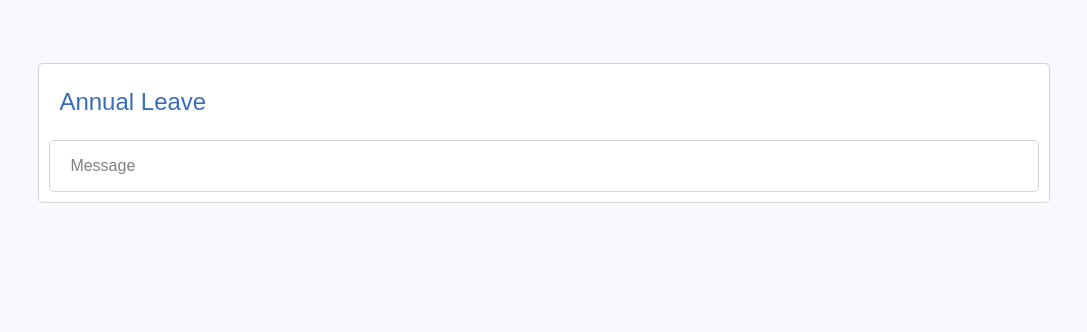
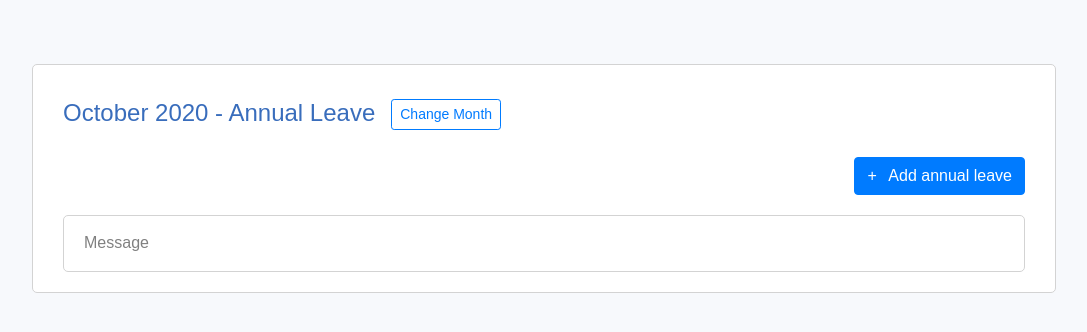
Before and after one commit to patrick-assaf/payfit-feature, a React (Create React App) app in the folder client/: page / in a window 1280 px wide. Shown: the top 332 px of the page, without its empty margins (96-1183 px from the left). Built offline with nearby package versions, Linux system fonts and the light colour scheme; the HTML template or start-up script is replaced by a standard one.

Commit message:
Add buttons to change month and add new annual leave

```diff
--- a/client/package.json
+++ b/client/package.json
@@ -10,7 +10,9 @@
     "@types/node": "^14.11.2",
     "@types/react": "^16.9.0",
     "@types/react-dom": "^16.9.0",
+    "bootstrap": "^4.5.2",
     "react": "^16.13.1",
+    "react-bootstrap": "^1.3.0",
     "react-dom": "^16.13.1",
     "react-scripts": "3.4.3",
     "typescript": "~4.0.3"
--- a/client/public/index.html
+++ b/client/public/index.html
@@ -9,6 +9,12 @@
       name="description"
       content="Web site created using create-react-app"
     />
+    <link
+      rel="stylesheet"
+      href="https://maxcdn.bootstrapcdn.com/bootstrap/4.5.0/css/bootstrap.min.css"
+      integrity="sha384-9aIt2nRpC12Uk9gS9baDl411NQApFmC26EwAOH8WgZl5MYYxFfc+NcPb1dKGj7Sk"
+      crossorigin="anonymous"
+    />
     <title>Annual Leave</title>
   </head>
   <body>
--- a/client/src/Components/Dashboard.tsx
+++ b/client/src/Components/Dashboard.tsx
@@ -1,16 +1,26 @@
-import React from 'react';
+import React, { useState } from 'react';
 import { Message } from './Message';
+import Button from 'react-bootstrap/Button';
 
 interface Props {
 
 }
 
 export const Dashboard: React.FC<Props> = () => {
+
+    const [month, setMonth] = useState("October");
+
     return (
         <div className="feature-box">
             <p className="feature-title">
-                Annual Leave
+                {month} 2020 - Annual Leave
+                    <Button variant="outline-primary" size="sm" className="ml-3" onClick={(e) => month === "October" ? setMonth("November") : setMonth("October")}>
+                        Change Month
+                    </Button>
             </p>
+            <div className="d-flex">
+                <Button variant="primary" className="ml-auto feature-button"><span className="pr-2">+</span> Add annual leave</Button>
+            </div>
             <Message />
         </div>
     );
--- a/client/src/Style.css
+++ b/client/src/Style.css
@@ -11,7 +11,16 @@ html, body {
     background-color: white;
     border-radius: 5px;
     width: auto;
-    margin: 10px;
+    margin-left: 30px;
+    margin-right: 30px;
+    margin-bottom: 20px;
+    margin-top: 10px;
+}
+
+.message-text {
+    padding-left: 20px;
+    padding-top: 15px;
+    color: gray;
 }
 
 .feature-box {
@@ -20,13 +29,16 @@ html, body {
     margin-top: 5%;
 }
 
-.message-text {
-    padding-left: 20px;
-    color: gray;
+.feature-title {
+    color: #396DBC;
+    padding-left: 30px;
+    padding-top: 30px;
+    font-size: x-large;
 }
 
-.feature-title {
-    color: #396DBC;
-    padding-left: 20px;
-    font-size: x-large;
+.feature-button {
+    margin-left: 30px;
+    margin-right: 30px;
+    margin-top: 10px;
+    margin-bottom: 10px;
 }
```
Also changed, not shown: 1 other file (tests, documents, lock files or other folders).
